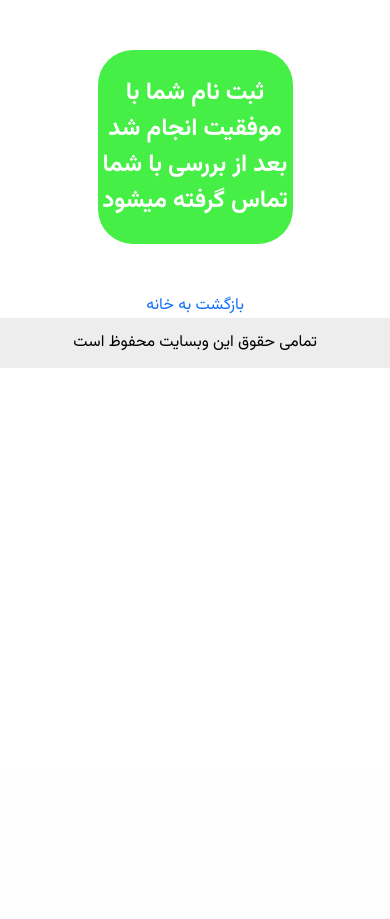
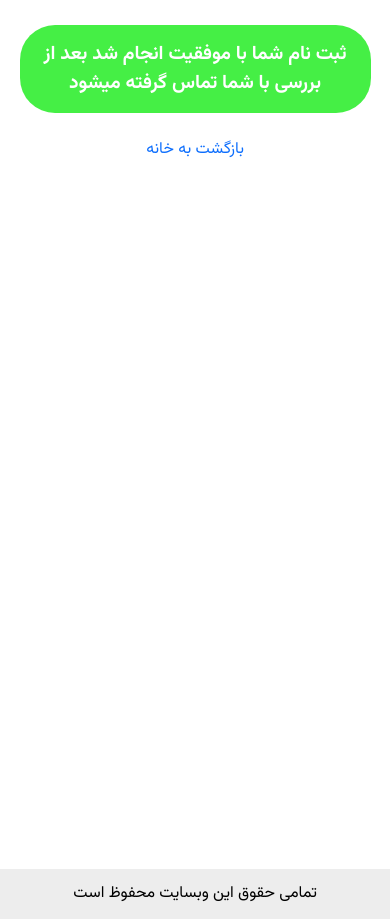
Before and after one commit to amirdks/kafna, a Django app: template quiz_module/templates/quiz_module/quiz_success.html in a window 390 px wide. Shown: the part 70-989 px from the top of the page. Before the commit the page ends 438 px from the top, so only its background shows below. Run offline with Django 4.2, Linux system fonts and the light colour scheme; the template is opened without the code that fills it, so the values that code supplies are empty.

Commit message:
first commit

```diff
--- a/main_module/templates/main_module/home_page.html
+++ b/main_module/templates/main_module/home_page.html
@@ -13,11 +13,11 @@
 <body>
 <header>
     <nav id="navbar">
-        <div class="logo-section">
+        <a style="text-decoration: none" href="{% url 'home_page_view' %}" class="logo-section">
             <img src="{% static 'images/logo1.jpg' %}" alt="">
             <img src="{% static 'images/logo2.jpg' %}" alt="">
             <h1>کافنا</h1>
-        </div>
+        </a>
 {#        <ul class="navbar-items-section">#}
 {#            <li><a href="#">خانه</a></li>#}
 {#            <li><a href="#">مقاله</a></li>#}
--- a/main_module/urls.py
+++ b/main_module/urls.py
@@ -2,5 +2,5 @@ from django.urls import path
 from . import views
 
 urlpatterns = [
-    path("", views.IndexView.as_view(), name="home_page_view")
+    path("", views.IndexView.as_view(), name="home_page_view"),
 ]
--- a/main_module/views.py
+++ b/main_module/views.py
@@ -1,5 +1,6 @@
 from django.shortcuts import render
 from django.views import View
+from django.views.generic import TemplateView
 
 
 # Create your views here.
--- a/quiz_module/templates/quiz_module/quiz_success.html
+++ b/quiz_module/templates/quiz_module/quiz_success.html
@@ -17,11 +17,11 @@
 <body>
 <header>
     <nav id="navbar">
-        <div class="logo-section">
+        <a style="text-decoration: none" href="{% url 'home_page_view' %}" class="logo-section">
             <img src="{% static 'images/logo1.jpg' %}" alt="">
             <img src="{% static 'images/logo2.jpg' %}" alt="">
             <h1>کافنا</h1>
-        </div>
+        </a>
         {#        <ul class="navbar-items-section">#}
         {#            <li><a href="#">خانه</a></li>#}
         {#            <li><a href="#">مقاله</a></li>#}
@@ -35,6 +35,7 @@
         {#        </div>#}
     </nav>
 </header>
+<div class="quiz-success-section">
     <div class="quiz-success-container">
     <span>
         ثبت نام شما با موفقیت انجام شد بعد از بررسی با شما تماس گرفته میشود
@@ -43,6 +44,9 @@
     <a href="{% url 'home_page_view' %}" class="quiz-success-btn">
         بازگشت به خانه
     </a>
+</div>
+
+
 <footer class="quiz-footer">
     <span>
         تمامی حقوق این وبسایت محفوظ است
--- a/quiz_module/templates/quiz_module/register_quiz_page.html
+++ b/quiz_module/templates/quiz_module/register_quiz_page.html
@@ -17,11 +17,11 @@
 <body>
 <header>
     <nav id="navbar">
-        <div class="logo-section">
+        <a style="text-decoration: none" href="{% url 'home_page_view' %}" class="logo-section">
             <img src="{% static 'images/logo1.jpg' %}" alt="">
             <img src="{% static 'images/logo2.jpg' %}" alt="">
             <h1>کافنا</h1>
-        </div>
+        </a>
         {#        <ul class="navbar-items-section">#}
         {#            <li><a href="#">خانه</a></li>#}
         {#            <li><a href="#">مقاله</a></li>#}
--- a/static/css/style.css
+++ b/static/css/style.css
@@ -59,11 +59,15 @@ header {
     color: white;
     font-size: 1.2rem;
 }
+.quiz-success-section{
+    width: 100%;
+    height: 100vh;
+}
 
-.navbar-items-section li a:hover {
-    border-bottom: 2px solid purple;
-    padding: 5px 0;
-}
+/*.navbar-items-section li a:hover {*/
+/*    border-bottom: 2px solid purple;*/
+/*    padding: 5px 0;*/
+/*}*/
 
 .navbar-register-btn {
     padding: 10px 25px;
@@ -307,4 +311,12 @@ footer span {
         font-size: 1.5rem;
         line-height: 2.5rem;
     }
+    .quiz-success-container{
+        width: 90%;
+        padding: 15px;
+        margin: 25px auto;
+    }
+    .quiz-success-container span{
+        font-size: 1.2rem;
+    }
 }
```
Lines whose indentation alone changed are shown as unchanged.
